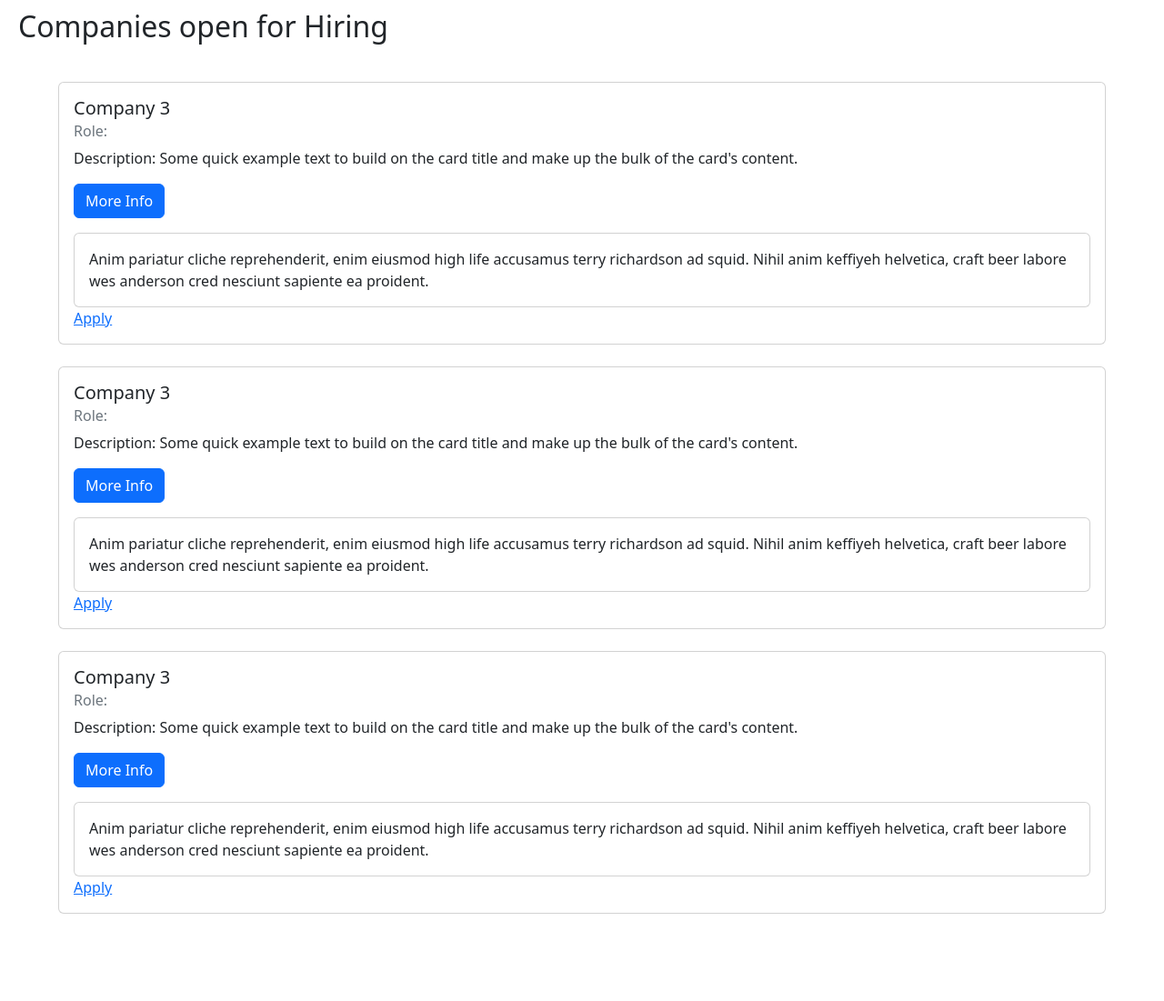
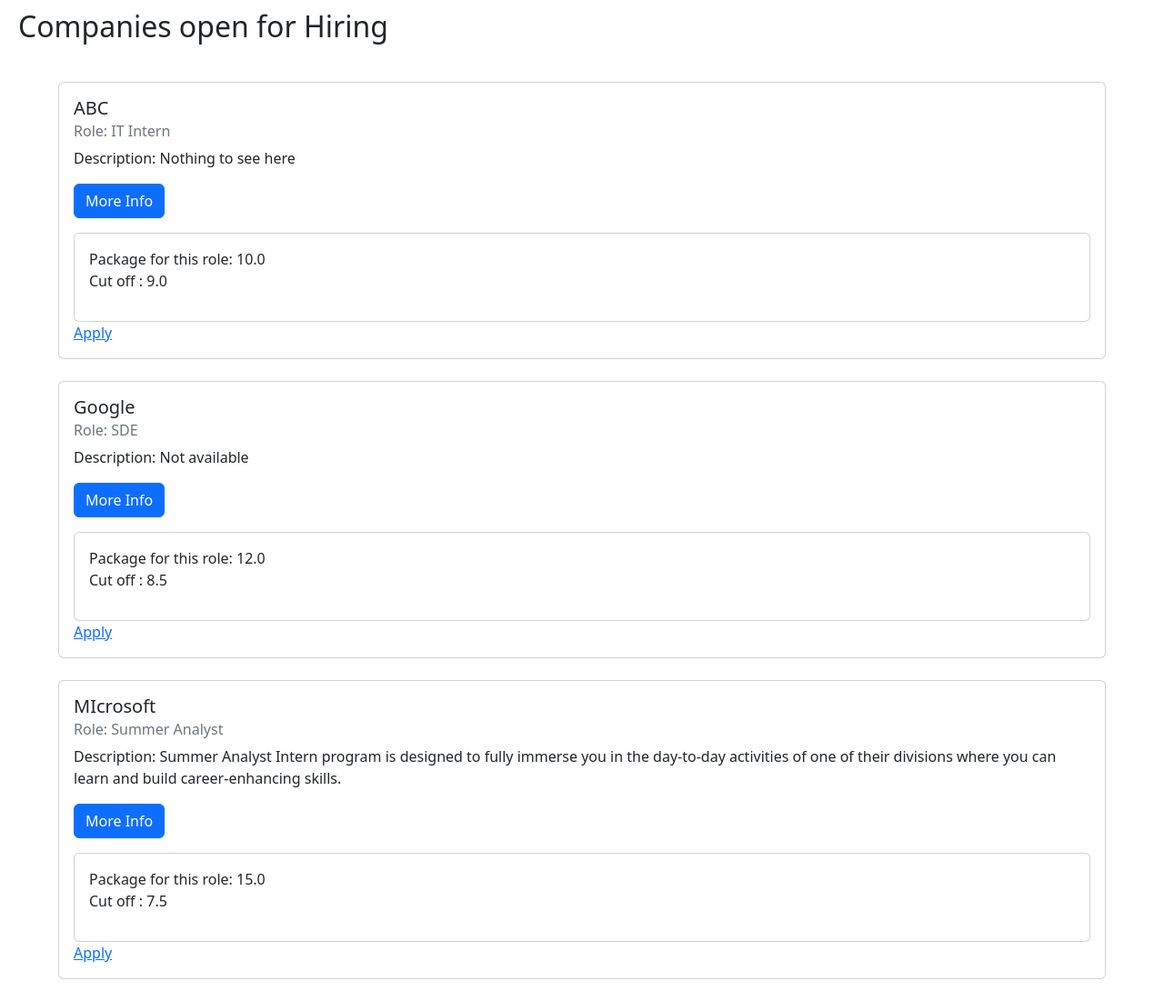
Before and after one commit to cbitosc/HTF22-Team-15, a Django app: page /company in a window 1280 px wide, after a click on "More Info". Shown: the part 234-1335 px from the top of the page at 91% size. Before the commit the page ends 1239 px from the top, so only its background shows below. Run offline with Django 4.2, Linux system fonts and the light colour scheme; data comes from the database, SQL or seed files in the repository; both versions use the stored data as it was after the commit.

Commit message:
Companies data show

```diff
--- a/PMS/student/templates/placements.html
+++ b/PMS/student/templates/placements.html
@@ -1,23 +1,49 @@
 <!DOCTYPE html>
 <html lang="en">
   <head>
-    <meta charset="UTF-8">
-    <meta http-equiv="X-UA-Compatible" content="IE=edge">
-    <meta name="viewport" content="width=device-width, initial-scale=1.0">
+    <meta charset="UTF-8" />
+    <meta http-equiv="X-UA-Compatible" content="IE=edge" />
+    <meta name="viewport" content="width=device-width, initial-scale=1.0" />
     <title>Document</title>
-    <link href="https://cdn.jsdelivr.net/npm/bootstrap@5.2.2/dist/css/bootstrap.min.css" rel="stylesheet" integrity="sha384-Zenh87qX5JnK2Jl0vWa8Ck2rdkQ2Bzep5IDxbcnCeuOxjzrPF/et3URy9Bv1WTRi" crossorigin="anonymous">
-    <link rel="stylesheet" href="https://cdn.jsdelivr.net/npm/@fortawesome/fontawesome-free@6.2.0/css/fontawesome.min.css">
-    <script src="https://cdn.jsdelivr.net/npm/bootstrap@5.2.2/dist/js/bootstrap.bundle.min.js" integrity="sha384-OERcA2EqjJCMA+/3y+gxIOqMEjwtxJY7qPCqsdltbNJuaOe923+mo//f6V8Qbsw3" crossorigin="anonymous"></script>
+    <link
+      href="https://cdn.jsdelivr.net/npm/bootstrap@5.2.2/dist/css/bootstrap.min.css"
+      rel="stylesheet"
+      integrity="sha384-Zenh87qX5JnK2Jl0vWa8Ck2rdkQ2Bzep5IDxbcnCeuOxjzrPF/et3URy9Bv1WTRi"
+      crossorigin="anonymous"
+    />
+    <link
+      rel="stylesheet"
+      href="https://cdn.jsdelivr.net/npm/@fortawesome/fontawesome-free@6.2.0/css/fontawesome.min.css"
+    />
+    <script
+      src="https://cdn.jsdelivr.net/npm/bootstrap@5.2.2/dist/js/bootstrap.bundle.min.js"
+      integrity="sha384-OERcA2EqjJCMA+/3y+gxIOqMEjwtxJY7qPCqsdltbNJuaOe923+mo//f6V8Qbsw3"
+      crossorigin="anonymous"
+    ></script>
     <!-- <script src="//code.jquery.com/jquery-1.11.0.min.js"></script> -->
-
   </head>
   <body>
-    <nav class="navbar navbar-expand-lg" style="background-color: #D3D3D3;margin-top: 20px;">
+    <nav
+      class="navbar navbar-expand-lg"
+      style="background-color: #d3d3d3; margin-top: 20px"
+    >
       <div class="container-fluid">
         <a class="navbar-brand" href="#">
-            <img src="https://www.cbit.ac.in/wp-content/themes/CBIT/images/logo.png" alt="Bootstrap" width="250">
+          <img
+            src="https://www.cbit.ac.in/wp-content/themes/CBIT/images/logo.png"
+            alt="Bootstrap"
+            width="250"
+          />
         </a>
-          <button class="navbar-toggler" type="button" data-bs-toggle="collapse" data-bs-target="#navbarSupportedContent" aria-controls="navbarSupportedContent" aria-expanded="false" aria-label="Toggle navigation">
+        <button
+          class="navbar-toggler"
+          type="button"
+          data-bs-toggle="collapse"
+          data-bs-target="#navbarSupportedContent"
+          aria-controls="navbarSupportedContent"
+          aria-expanded="false"
+          aria-label="Toggle navigation"
+        >
           <span class="navbar-toggler-icon"></span>
         </button>
         <div class="collapse navbar-collapse" id="navbarSupportedContent">
@@ -28,64 +54,130 @@
             <li class="nav-link" href="#">Shortlist</li>
           </ul>
           <form class="d-flex" role="search">
-                <a class="nav-link active" style="padding: 5px;padding-right: 40px;" aria-current="page" href="#">Welcome, "name"</a>
+            <a
+              class="nav-link active"
+              style="padding: 5px; padding-right: 40px"
+              aria-current="page"
+              href="#"
+              >Welcome, "name"</a
+            >
             <button class="btn btn-outline-danger" type="submit">Logout</button>
           </form>
         </div>
       </div>
     </nav>
-    <h2 style="margin-left: 10px;padding: 10px;">Companies open for Hiring</h2><br>
-    <div class="card mx-auto" style="width: 90%;" >
+    <h2 style="margin-left: 10px; padding: 10px">Companies open for Hiring</h2>
+    <br />
+    {% for x in n %}
+    <div class="card mx-auto" style="width: 90%">
+      <div class="card-body">
+        <h5 class="card-title">{{x.name}}</h5>
+        <h6 class="card-subtitle mb-2 text-muted">Role: {{x.role}}</h6>
+        <p class="card-text">Description: {{x.desc}}</p>
+        <p>
+          <button
+            class="btn btn-primary"
+            type="button"
+            data-bs-toggle="collapse"
+            data-bs-target="#collapseExample1"
+            aria-expanded="false"
+            aria-controls="collapseExample"
+          >
+            More Info
+          </button>
+        </p>
+        <div class="collapse" id="collapseExample1">
+          <div class="card card-body">
+            <p>
+              Package for this role: {{x.package}} <br />
+              Cut off : {{x.cutoff}}
+            </p>
+          </div>
+        </div>
+        <a href="#" class="card-link">Apply</a>
+      </div>
+    </div>
+    <br />
+    {% endfor %} {% comment %}
+    <div class="card mx-auto" style="width: 90%">
       <div class="card-body">
         <h5 class="card-title">Company 3</h5>
         <h6 class="card-subtitle mb-2 text-muted">Role:</h6>
-          <p class="card-text">Description: Some quick example text to build on the card title and make up the bulk of the card's content.</p>
+        <p class="card-text">
+          Description: Some quick example text to build on the card title and
+          make up the bulk of the card's content.
+        </p>
         <p>
-            <button class="btn btn-primary" type="button" data-bs-toggle="collapse" data-bs-target="#collapseExample1" aria-expanded="false" aria-controls="collapseExample">
+          <button
+            class="btn btn-primary"
+            type="button"
+            data-bs-toggle="collapse"
+            data-bs-target="#collapseExample2"
+            aria-expanded="false"
+            aria-controls="collapseExample"
+          >
             More Info
           </button>
         </p>
-          <div class="collapse" id="collapseExample1"><div class="card card-body">
-            Anim pariatur cliche reprehenderit, enim eiusmod high life accusamus terry richardson ad squid. Nihil anim keffiyeh helvetica, craft beer labore wes anderson cred nesciunt sapiente ea proident.</div>
+        <div class="collapse" id="collapseExample1">
+          <div class="card card-body">
+            Anim pariatur cliche reprehenderit, enim eiusmod high life accusamus
+            terry richardson ad squid. Nihil anim keffiyeh helvetica, craft beer
+            labore wes anderson cred nesciunt sapiente ea proident.
+          </div>
         </div>
         <a href="#" class="card-link">Apply</a>
       </div>
-    </div><br>
-    <div class="card mx-auto" style="width: 90%;" >
+    </div>
+    <br />
+    {% endcomment %} {% comment %}
+    <div class="card mx-auto" style="width: 90%">
       <div class="card-body">
         <h5 class="card-title">Company 3</h5>
         <h6 class="card-subtitle mb-2 text-muted">Role:</h6>
-          <p class="card-text">Description: Some quick example text to build on the card title and make up the bulk of the card's content.</p>
+        <p class="card-text">
+          Description: Some quick example text to build on the card title and
+          make up the bulk of the card's content.
+        </p>
         <p>
-            <button class="btn btn-primary" type="button" data-bs-toggle="collapse" data-bs-target="#collapseExample2" aria-expanded="false" aria-controls="collapseExample">
+          <button
+            class="btn btn-primary"
+            type="button"
+            data-bs-toggle="collapse"
+            data-bs-target="#collapseExample3"
+            aria-expanded="false"
+            aria-controls="collapseExample"
+          >
             More Info
           </button>
         </p>
-          <div class="collapse" id="collapseExample1"><div class="card card-body">
-            Anim pariatur cliche reprehenderit, enim eiusmod high life accusamus terry richardson ad squid. Nihil anim keffiyeh helvetica, craft beer labore wes anderson cred nesciunt sapiente ea proident.</div>
+        <div class="collapse" id="collapseExample1">
+          <div class="card card-body">
+            Anim pariatur cliche reprehenderit, enim eiusmod high life accusamus
+            terry richardson ad squid. Nihil anim keffiyeh helvetica, craft beer
+            labore wes anderson cred nesciunt sapiente ea proident.
+          </div>
         </div>
         <a href="#" class="card-link">Apply</a>
       </div>
-    </div><br>
-    <div class="card mx-auto" style="width: 90%;" >
-        <div class="card-body">
-          <h5 class="card-title">Company 3</h5>
-          <h6 class="card-subtitle mb-2 text-muted">Role:</h6>
-          <p class="card-text">Description: Some quick example text to build on the card title and make up the bulk of the card's content.</p>
-          <p>
-            <button class="btn btn-primary" type="button" data-bs-toggle="collapse" data-bs-target="#collapseExample3" aria-expanded="false" aria-controls="collapseExample">
-                More Info
-            </button>
-          </p>
-          <div class="collapse" id="collapseExample1"><div class="card card-body">
-            Anim pariatur cliche reprehenderit, enim eiusmod high life accusamus terry richardson ad squid. Nihil anim keffiyeh helvetica, craft beer labore wes anderson cred nesciunt sapiente ea proident.</div>
     </div>
-          <a href="#" class="card-link">Apply</a>
-        </div>
-    </div><br>
+    <br />
+    {% endcomment %}
 
-    <script src="https://cdn.jsdelivr.net/npm/@popperjs/core@2.11.6/dist/umd/popper.min.js" integrity="sha384-oBqDVmMz9ATKxIep9tiCxS/Z9fNfEXiDAYTujMAeBAsjFuCZSmKbSSUnQlmh/jp3" crossorigin="anonymous"></script>
-    <script src="https://code.jquery.com/jquery-3.6.0.min.js" integrity="sha256-/xUj+3OJU5yExlq6GSYGSHk7tPXikynS7ogEvDej/m4=" crossorigin="anonymous"></script>
-    <script src="https://cdn.jsdelivr.net/npm/bootstrap@5.2.2/dist/js/bootstrap.min.js" integrity="sha384-IDwe1+LCz02ROU9k972gdyvl+AESN10+x7tBKgc9I5HFtuNz0wWnPclzo6p9vxnk" crossorigin="anonymous"></script>
+    <script
+      src="https://cdn.jsdelivr.net/npm/@popperjs/core@2.11.6/dist/umd/popper.min.js"
+      integrity="sha384-oBqDVmMz9ATKxIep9tiCxS/Z9fNfEXiDAYTujMAeBAsjFuCZSmKbSSUnQlmh/jp3"
+      crossorigin="anonymous"
+    ></script>
+    <script
+      src="https://code.jquery.com/jquery-3.6.0.min.js"
+      integrity="sha256-/xUj+3OJU5yExlq6GSYGSHk7tPXikynS7ogEvDej/m4="
+      crossorigin="anonymous"
+    ></script>
+    <script
+      src="https://cdn.jsdelivr.net/npm/bootstrap@5.2.2/dist/js/bootstrap.min.js"
+      integrity="sha384-IDwe1+LCz02ROU9k972gdyvl+AESN10+x7tBKgc9I5HFtuNz0wWnPclzo6p9vxnk"
+      crossorigin="anonymous"
+    ></script>
   </body>
 </html>
```
Also changed, not shown: PMS/db.sqlite3. Lines whose indentation alone changed are shown as unchanged.
